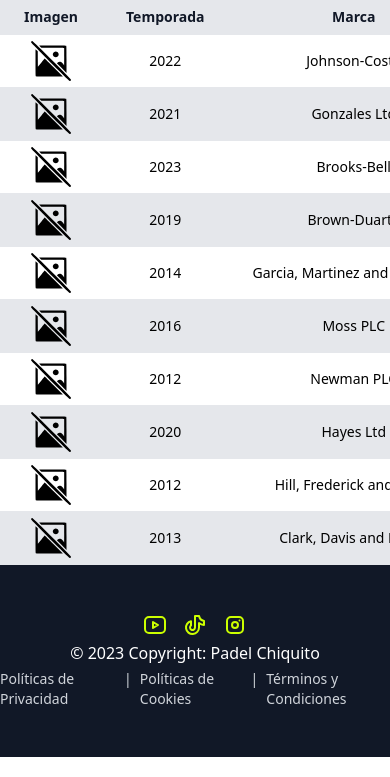
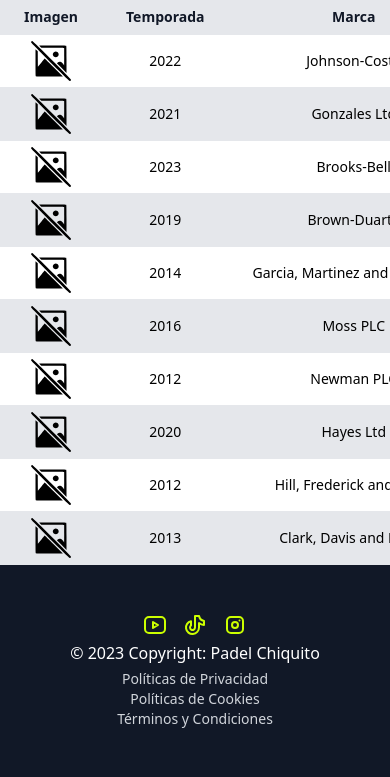
Before and after one commit to aritzjl/PadelChiquito, a Django app: page / in a window 390 px wide. Shown: the part 229-1006 px from the top of the page. Run offline with Django 4.2, Linux system fonts and the light colour scheme; data comes from the database, SQL or seed files in the repository.

Commit message:
Footer arreglado

```diff
--- a/apps/comparador/templates/footer.html
+++ b/apps/comparador/templates/footer.html
@@ -31,11 +31,11 @@
     </li>
   </ul>
   <span>&copy; 2023 Copyright: Padel Chiquito</span>
-  <div class="flex text-sm text-gray-300 gap-x-2">
+  <div class="flex flex-col text-sm text-center text-gray-300 sm:flex-row gap-x-2">
     <span class="transition-colors hover:text-gray-400"><a href="{% static 'pdfs/privacidad.doc' %}">Políticas de Privacidad</a></span>
-    <span>|</span>
+    <span class="hidden sm:block">|</span>
     <span class="transition-colors hover:text-gray-400"><a href="{% static 'pdfs/cookies.doc' %}">Políticas de Cookies</a></span>
-    <span>|</span>
+    <span class="hidden sm:block">|</span>
     <span class="transition-colors hover:text-gray-400"><a href="{% static 'pdfs/condiciones.doc' %}">Términos y Condiciones</a></span>
   </div>
 </footer>
```
Also changed, not shown: static/css/output.css.
